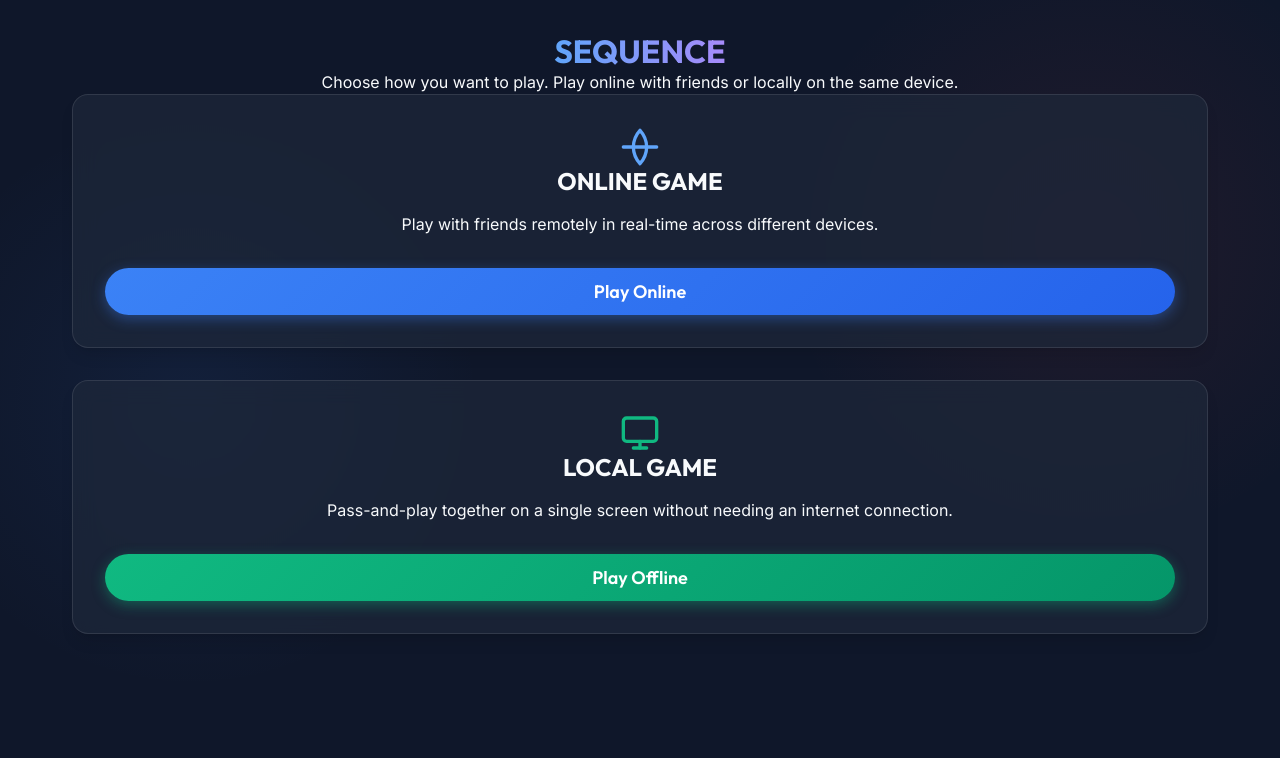
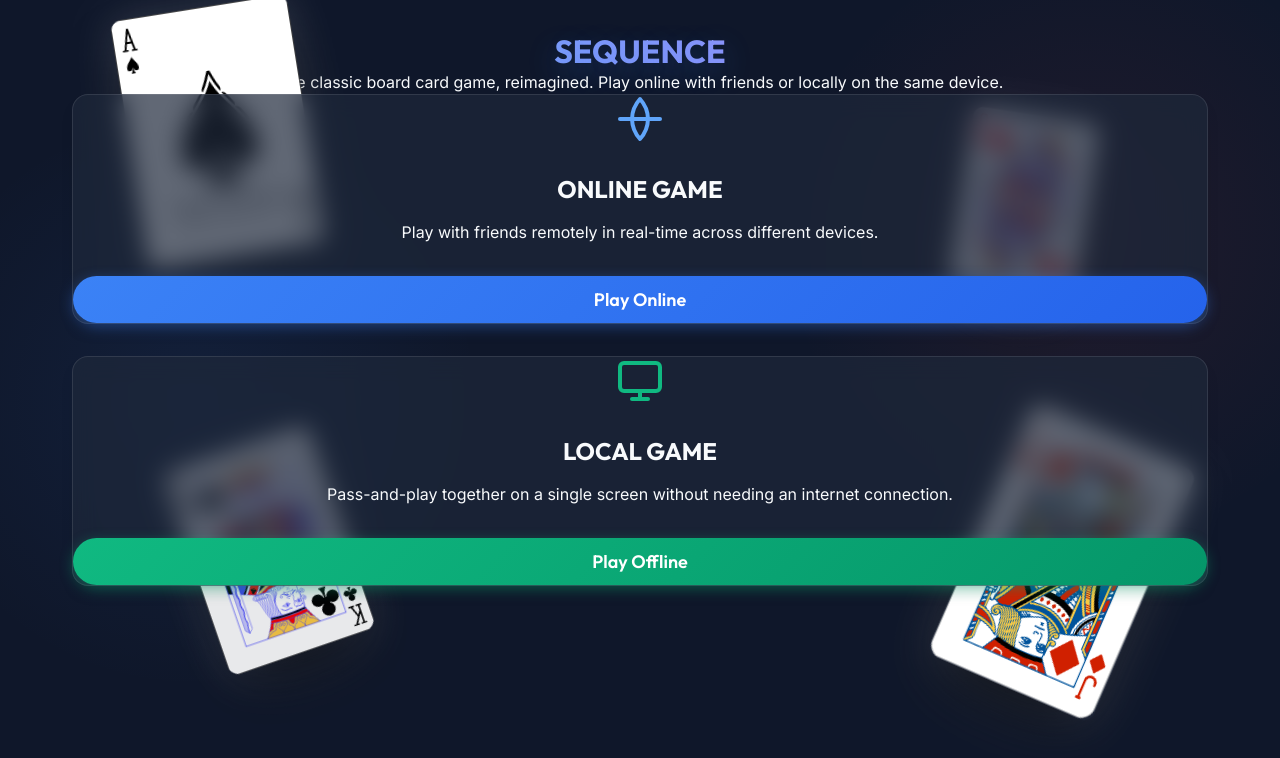
Before and after one commit to Najeeb-Patoana/sequence_board_game, a React (Vite) app in the folder frontend/: page / in a window 1280 px wide. Shown: the top 758 px of the page. Built offline with nearby package versions, Linux system fonts and the light colour scheme.

Commit message:
ui improvemetns landing page

```diff
--- a/frontend/src/index.css
+++ b/frontend/src/index.css
@@ -174,11 +174,11 @@ h1, h2, h3, h4, h5, h6 {
 /* Game Board */
 .game-layout {
   display: grid;
-  grid-template-columns: 300px 1fr;
+  grid-template-columns: 320px 1fr;
   gap: 2rem;
-  padding: 2rem;
+  padding: 1.5rem;
   height: 100vh;
-  max-width: 1600px;
+  max-width: 100%; /* use full width */
   margin: 0 auto;
 }
 
@@ -209,18 +209,18 @@ h1, h2, h3, h4, h5, h6 {
   gap: 4px;
   background: var(--board-border);
   padding: 8px;
-  border-radius: var(--radius-md);
+  border-radius: var(--radius-lg);
   box-shadow: 0 20px 40px rgba(0, 0, 0, 0.5);
   aspect-ratio: 1/1;
   width: 100%;
-  max-width: 800px;
+  max-width: min(100%, calc(100vh - 260px)); /* Maximizes board size while leaving room for player hand */
   margin: 0 auto;
 }
 
 .board-cell {
   position: relative;
   background: #fff;
-  border-radius: 4px;
+  border-radius: 6px;
   overflow: hidden;
   display: flex;
   align-items: center;
@@ -229,8 +229,8 @@ h1, h2, h3, h4, h5, h6 {
 }
 
 .board-cell img {
-  width: 90%;
-  height: 90%;
+  width: 100%;
+  height: 100%;
   object-fit: contain;
   pointer-events: none;
 }
@@ -240,8 +240,65 @@ h1, h2, h3, h4, h5, h6 {
 }
 .board-cell.corner::after {
   content: '★';
-  font-size: 2rem;
+  font-size: 2.5rem;
   color: #fbbf24;
+}
+
+/* Landing Page Animations */
+.floating-card {
+    position: absolute;
+    width: 14vw;
+    min-width: 100px;
+    max-width: 200px;
+    height: auto;
+    border-radius: 12px;
+    box-shadow: 0 30px 60px -15px rgba(0, 0, 0, 0.6);
+    filter: drop-shadow(0 0 20px rgba(255, 255, 255, 0.15));
+}
+
+.card-1 {
+    top: 5%;
+    left: 10%;
+    animation: float1 15s ease-in-out infinite;
+}
+
+.card-2 {
+    bottom: 10%;
+    right: 10%;
+    animation: float2 18s ease-in-out infinite;
+}
+
+.card-3 {
+    top: 15%;
+    right: 15%;
+    width: 10vw;
+    animation: float3 20s ease-in-out infinite 2s;
+    opacity: 0.8;
+}
+
+.card-4 {
+    bottom: 20%;
+    left: 15%;
+    width: 12vw;
+    animation: float4 16s ease-in-out infinite 1s;
+    opacity: 0.9;
+}
+
+@keyframes float1 {
+    0%, 100% { transform: translateY(0) rotate(-15deg); }
+    50% { transform: translateY(-40px) rotate(-8deg); }
+}
+@keyframes float2 {
+    0%, 100% { transform: translateY(0) rotate(20deg); }
+    50% { transform: translateY(-30px) rotate(25deg); }
+}
+@keyframes float3 {
+    0%, 100% { transform: translateY(0) rotate(10deg); }
+    50% { transform: translateY(-25px) rotate(5deg); }
+}
+@keyframes float4 {
+    0%, 100% { transform: translateY(0) rotate(-25deg); }
+    50% { transform: translateY(30px) rotate(-15deg); }
 }
 
 .board-cell.highlight-valid {
--- a/frontend/src/pages/HomePage.jsx
+++ b/frontend/src/pages/HomePage.jsx
@@ -5,45 +5,61 @@ export default function HomePage() {
     const navigate = useNavigate();
 
     return (
-        <div className="container flex flex-col items-center justify-center min-h-[80vh]">
-            <h1 className="text-6xl mb-12 text-gradient tracking-tight">SEQUENCE</h1>
+        <div className="relative min-h-screen flex flex-col items-center justify-center overflow-hidden">
+            {/* Animated Background Cards */}
+            <div className="absolute inset-0 pointer-events-none overflow-hidden z-0">
+                <img src="/cards/ace_of_spades.svg" className="floating-card card-1" alt="Ace of Spades" />
+                <img src="/cards/jack_of_diamonds.png" className="floating-card card-2" alt="Jack of Diamonds" />
+                <img src="/cards/queen_of_hearts.svg" className="floating-card card-3" alt="Queen of Hearts" />
+                <img src="/cards/king_of_clubs.svg" className="floating-card card-4" alt="King of Clubs" />
+            </div>
 
-            <p className="text-xl text-muted mb-12 text-center max-w-lg">
-                Choose how you want to play. Play online with friends or locally on the same device.
+            <div className="container relative z-10 flex flex-col items-center justify-center pt-12 pb-24">
+                <div className="text-center mb-16">
+                    <h1
+                        className="text-6xl md:text-8xl mb-6 text-gradient tracking-tighter font-extrabold"
+                        style={{ textShadow: '0 10px 30px rgba(59, 130, 246, 0.3)' }}
+                    >
+                        SEQUENCE
+                    </h1>
+                    <p className="text-xl md:text-2xl text-muted max-w-2xl mx-auto font-light">
+                        The classic board card game, reimagined. Play online with friends or locally on the same device.
                     </p>
+                </div>
 
-            <div className="flex flex-col sm:flex-row gap-8 w-full max-w-3xl justify-center">
+                <div className="flex flex-col md:flex-row gap-8 w-full max-w-4xl justify-center">
                     {/* Online Mode Card */}
                     <div
-                    className="glass-card p-8 flex-1 flex flex-col items-center text-center cursor-pointer transition-all hover:-translate-y-2 hover:shadow-glow group"
+                        className="glass-card p-10 flex-1 flex flex-col items-center text-center cursor-pointer transition-all duration-300 hover:-translate-y-4 hover:shadow-[0_0_40px_rgba(59,130,246,0.4)] group border border-[#3b82f6]/20"
                         onClick={() => navigate('/online')}
                     >
-                    <div className="w-20 h-20 rounded-full bg-blue-500/20 flex items-center justify-center mb-6 group-hover:scale-110 transition-transform">
-                        <svg xmlns="http://www.w3.org/2000/svg" width="40" height="40" viewBox="0 0 24 24" fill="none" stroke="#60a5fa" strokeWidth="2" strokeLinecap="round" strokeLinejoin="round">
+                        <div className="w-24 h-24 rounded-full bg-blue-500/10 flex items-center justify-center mb-8 group-hover:scale-110 transition-transform duration-300 shadow-[0_0_20px_rgba(59,130,246,0.2)]">
+                            <svg xmlns="http://www.w3.org/2000/svg" width="48" height="48" viewBox="0 0 24 24" fill="none" stroke="#60a5fa" strokeWidth="2" strokeLinecap="round" strokeLinejoin="round">
                                 <path d="M2 12h20"/>
                                 <path d="M12 2a15.3 15.3 0 0 1 4 10 15.3 15.3 0 0 1-4 10 15.3 15.3 0 0 1-4-10 15.3 15.3 0 0 1 4-10z"/>
                             </svg>
                         </div>
-                    <h2 className="text-2xl mb-4">ONLINE GAME</h2>
-                    <p className="text-muted mb-8 flex-1">Play with friends remotely in real-time across different devices.</p>
-                    <button className="btn btn-primary w-full">Play Online</button>
+                        <h2 className="text-3xl mb-4 font-bold tracking-tight">ONLINE GAME</h2>
+                        <p className="text-muted mb-8 flex-1 text-lg">Play with friends remotely in real-time across different devices.</p>
+                        <button className="btn btn-primary w-full text-lg py-4">Play Online</button>
                     </div>
 
                     {/* Local Mode Card */}
                     <div
-                    className="glass-card p-8 flex-1 flex flex-col items-center text-center cursor-pointer transition-all hover:-translate-y-2 hover:shadow-glow group"
+                        className="glass-card p-10 flex-1 flex flex-col items-center text-center cursor-pointer transition-all duration-300 hover:-translate-y-4 hover:shadow-[0_0_40px_rgba(16,185,129,0.4)] group border border-[#10b981]/20"
                         onClick={() => navigate('/offline')}
                     >
-                    <div className="w-20 h-20 rounded-full bg-emerald-500/20 flex items-center justify-center mb-6 group-hover:scale-110 transition-transform">
-                        <svg xmlns="http://www.w3.org/2000/svg" width="40" height="40" viewBox="0 0 24 24" fill="none" stroke="#10b981" strokeWidth="2" strokeLinecap="round" strokeLinejoin="round">
+                        <div className="w-24 h-24 rounded-full bg-emerald-500/10 flex items-center justify-center mb-8 group-hover:scale-110 transition-transform duration-300 shadow-[0_0_20px_rgba(16,185,129,0.2)]">
+                            <svg xmlns="http://www.w3.org/2000/svg" width="48" height="48" viewBox="0 0 24 24" fill="none" stroke="#10b981" strokeWidth="2" strokeLinecap="round" strokeLinejoin="round">
                                 <rect x="2" y="3" width="20" height="14" rx="2" ry="2"/>
                                 <line x1="8" y1="21" x2="16" y2="21"/>
                                 <line x1="12" y1="17" x2="12" y2="21"/>
                             </svg>
                         </div>
-                    <h2 className="text-2xl mb-4">LOCAL GAME</h2>
-                    <p className="text-muted mb-8 flex-1">Pass-and-play together on a single screen without needing an internet connection.</p>
-                    <button className="btn btn-primary w-full" style={{ background: 'linear-gradient(135deg, #10b981, #059669)', boxShadow: '0 4px 14px 0 rgba(16, 185, 129, 0.39)' }}>Play Offline</button>
+                        <h2 className="text-3xl mb-4 font-bold tracking-tight">LOCAL GAME</h2>
+                        <p className="text-muted mb-8 flex-1 text-lg">Pass-and-play together on a single screen without needing an internet connection.</p>
+                        <button className="btn btn-primary w-full text-lg py-4" style={{ background: 'linear-gradient(135deg, #10b981, #059669)', boxShadow: '0 4px 14px 0 rgba(16, 185, 129, 0.39)' }}>Play Offline</button>
+                    </div>
                 </div>
             </div>
         </div>
```
Lines whose indentation alone changed are shown as unchanged.
